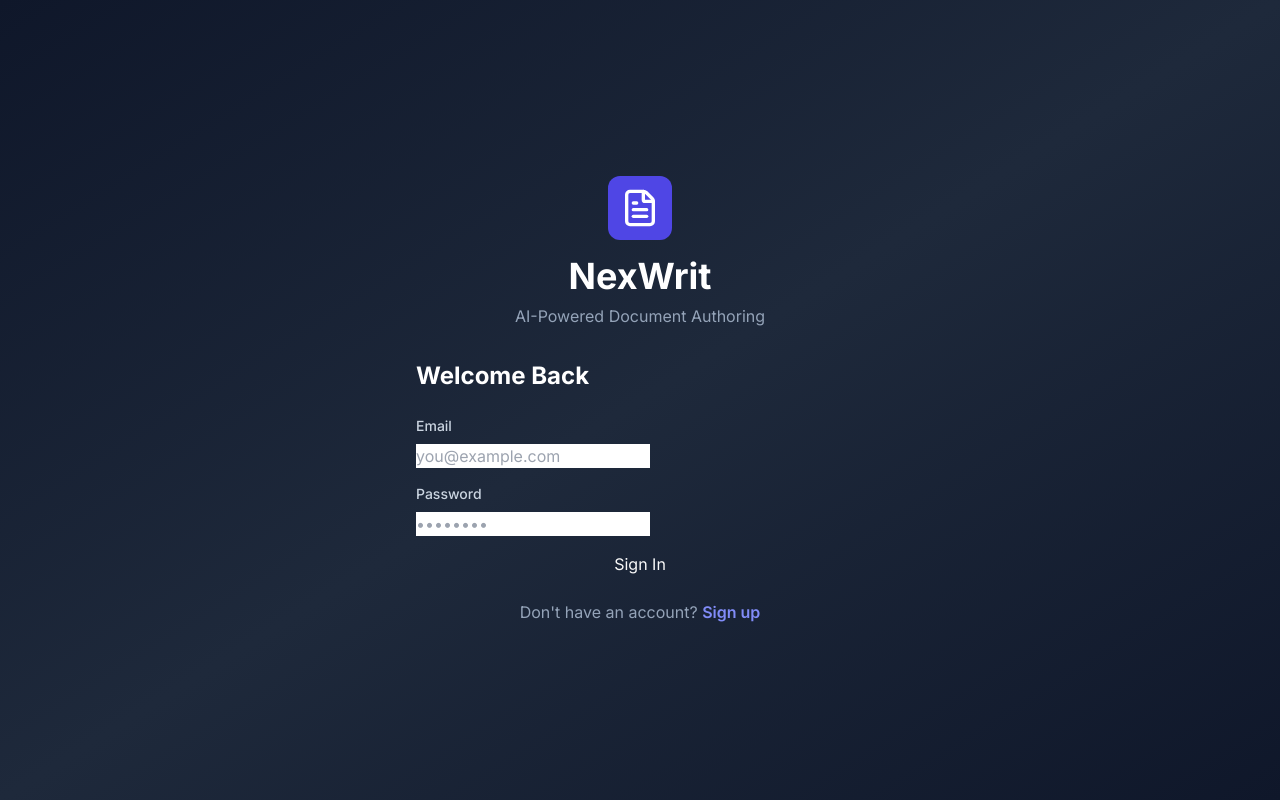
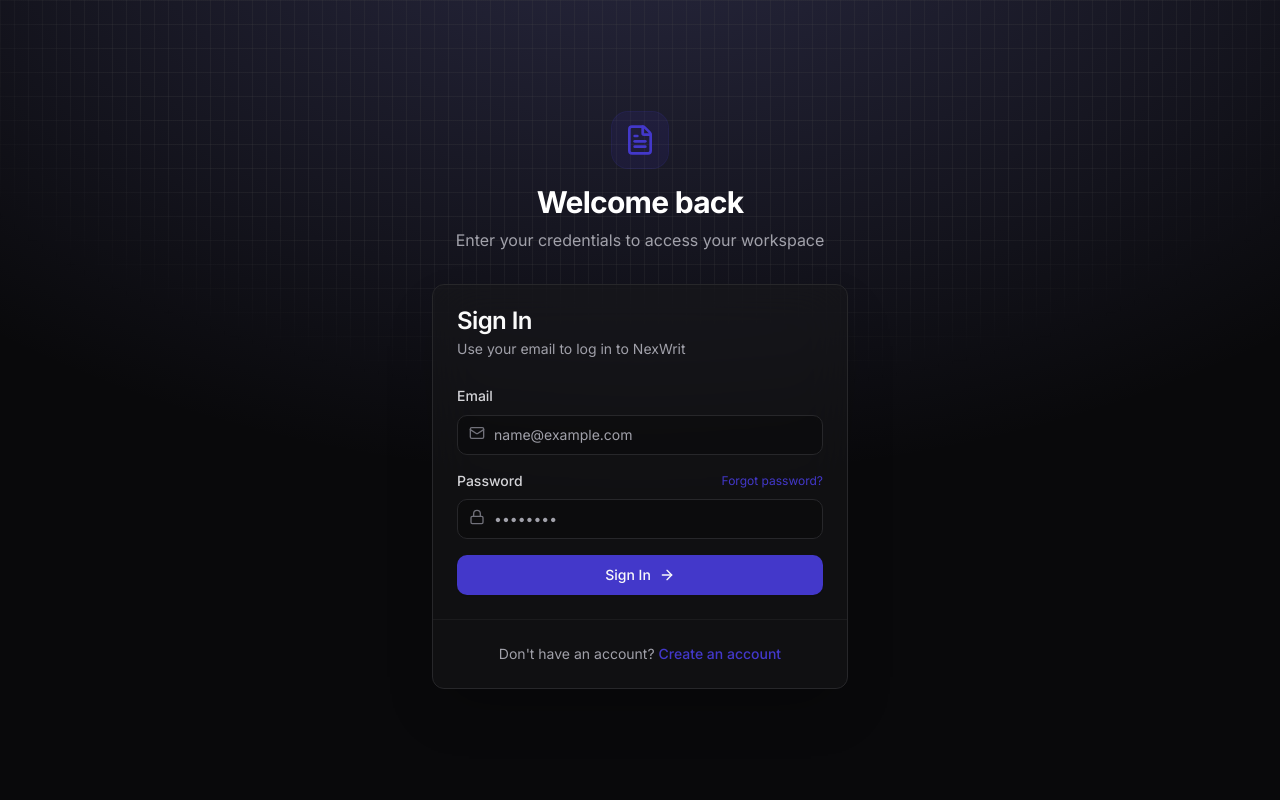
Before and after one commit to Shubham00-3/NexWrit, a React (Vite) app in the folder frontend/: page /login in a window 1280 px wide. Built offline with nearby package versions, Linux system fonts and the light colour scheme.

Commit message:
fixed login page

```diff
--- a/frontend/src/pages/Login.jsx
+++ b/frontend/src/pages/Login.jsx
@@ -1,7 +1,10 @@
 import { useState } from 'react'
 import { useNavigate, Link } from 'react-router-dom'
 import { useAuth } from '../AuthContext'
-import { FileText } from 'lucide-react'
+import { FileText, Mail, Lock, ArrowRight, Loader2 } from 'lucide-react'
+import { Button } from '../components/ui/Button'
+import { Input } from '../components/ui/Input'
+import { Card, CardContent, CardHeader, CardTitle, CardDescription, CardFooter } from '../components/ui/Card'
 
 export default function Login() {
     const [email, setEmail] = useState('')
@@ -27,72 +30,89 @@ export default function Login() {
     }
 
     return (
-        <div className="min-h-screen flex items-center justify-center bg-gradient-to-br from-slate-900 via-slate-800 to-slate-900 px-4">
-            <div className="max-w-md w-full">
-                <div className="text-center mb-8">
-                    <div className="flex justify-center mb-4">
-                        <div className="bg-primary-600 p-3 rounded-xl">
-                            <FileText className="w-10 h-10 text-white" />
+        <div className="min-h-screen w-full flex items-center justify-center bg-zinc-950 relative overflow-hidden">
+            {/* 1. Background Effects: Adds depth and "professional" lighting */}
+            <div className="absolute top-0 left-0 w-full h-full bg-[radial-gradient(ellipse_80%_80%_at_50%_-20%,rgba(120,119,198,0.3),rgba(255,255,255,0))]"></div>
+            <div className="absolute bottom-0 left-0 right-0 top-0 bg-[linear-gradient(to_right,#4f4f4f2e_1px,transparent_1px),linear-gradient(to_bottom,#4f4f4f2e_1px,transparent_1px)] bg-[size:14px_24px] [mask-image:radial-gradient(ellipse_60%_50%_at_50%_0%,#000_70%,transparent_100%)]"></div>
+
+            <div className="w-full max-w-md px-4 z-10">
+                <div className="flex flex-col items-center mb-8 space-y-2 animate-fade-in">
+                    <div className="p-3 rounded-2xl bg-primary/10 ring-1 ring-primary/20 mb-2">
+                        <FileText className="w-8 h-8 text-primary" />
                     </div>
-                    </div>
-                    <h1 className="text-4xl font-bold text-white mb-2">NexWrit</h1>
-                    <p className="text-slate-400">AI-Powered Document Authoring</p>
+                    <h1 className="text-3xl font-bold tracking-tight text-white">Welcome back</h1>
+                    <p className="text-zinc-400">Enter your credentials to access your workspace</p>
                 </div>
 
-                <div className="card">
-                    <h2 className="text-2xl font-bold text-white mb-6">Welcome Back</h2>
-
+                {/* 2. Using your existing Card component with Glassmorphism */}
+                <Card className="border-zinc-800bg-zinc-900/50 backdrop-blur-xl shadow-2xl">
+                    <CardHeader>
+                        <CardTitle>Sign In</CardTitle>
+                        <CardDescription>Use your email to log in to NexWrit</CardDescription>
+                    </CardHeader>
+                    <CardContent>
                         {error && (
-                        <div className="bg-red-500/10 border border-red-500 text-red-500 px-4 py-3 rounded-lg mb-4">
+                            <div className="bg-red-500/10 border border-red-500/20 text-red-400 text-sm px-3 py-2 rounded-md mb-4">
                                 {error}
                             </div>
                         )}
 
                         <form onSubmit={handleSubmit} className="space-y-4">
-                        <div>
-                            <label className="block text-sm font-medium text-slate-300 mb-2">
-                                Email
-                            </label>
-                            <input
+                            <div className="space-y-2">
+                                <label className="text-sm font-medium text-zinc-300">Email</label>
+                                <div className="relative">
+                                    <Mail className="absolute left-3 top-2.5 h-4 w-4 text-zinc-500" />
+                                    <Input
                                         type="email"
+                                        placeholder="name@example.com"
                                         value={email}
                                         onChange={(e) => setEmail(e.target.value)}
-                                className="input-field"
-                                placeholder="you@example.com"
+                                        className="pl-9 bg-zinc-950/50 border-zinc-800 focus:border-primary focus:ring-primary/20"
                                         required
                                     />
                                 </div>
+                            </div>
 
-                        <div>
-                            <label className="block text-sm font-medium text-slate-300 mb-2">
-                                Password
-                            </label>
-                            <input
+                            <div className="space-y-2">
+                                <div className="flex items-center justify-between">
+                                    <label className="text-sm font-medium text-zinc-300">Password</label>
+                                    <a href="#" className="text-xs text-primary hover:text-primary/80">Forgot password?</a>
+                                </div>
+                                <div className="relative">
+                                    <Lock className="absolute left-3 top-2.5 h-4 w-4 text-zinc-500" />
+                                    <Input
                                         type="password"
+                                        placeholder="••••••••"
                                         value={password}
                                         onChange={(e) => setPassword(e.target.value)}
-                                className="input-field"
-                                placeholder="••••••••"
+                                        className="pl-9 bg-zinc-950/50 border-zinc-800 focus:border-primary focus:ring-primaryyb/20"
                                         required
                                     />
                                 </div>
+                            </div>
 
-                        <button
-                            type="submit"
-                            disabled={loading}
-                            className="btn-primary w-full"
-                        >
-                            {loading ? 'Signing in...' : 'Sign In'}
-                        </button>
+                            <Button type="submit" className="w-full" disabled={loading}>
+                                {loading ? (
+                                    <>
+                                        <Loader2 className="mr-2 h-4 w-4 animate-spin" /> Signing in...
+                                    </>
+                                ) : (
+                                    <>
+                                        Sign In <ArrowRight className="ml-2 h-4 w-4" />
+                                    </>
+                                )}
+                            </Button>
                         </form>
-
-                    <p className="text-center text-slate-400 mt-6">
+                    </CardContent>
+                    <CardFooter className="justify-center border-t border-zinc-800/50 pt-6">
+                        <p className="text-sm text-zinc-400">
                             Don't have an account?{' '}
-                        <Link to="/register" className="text-primary-400 hover:text-primary-300 font-semibold">
-                            Sign up
+                            <Link to="/register" className="text-primary hover:text-primary/80 font-medium transition-colors">
+                                Create an account
                             </Link>
                         </p>
-                </div>
+                    </CardFooter>
+                </Card>
             </div>
         </div>
     )
```
Lines whose indentation alone changed are shown as unchanged.
